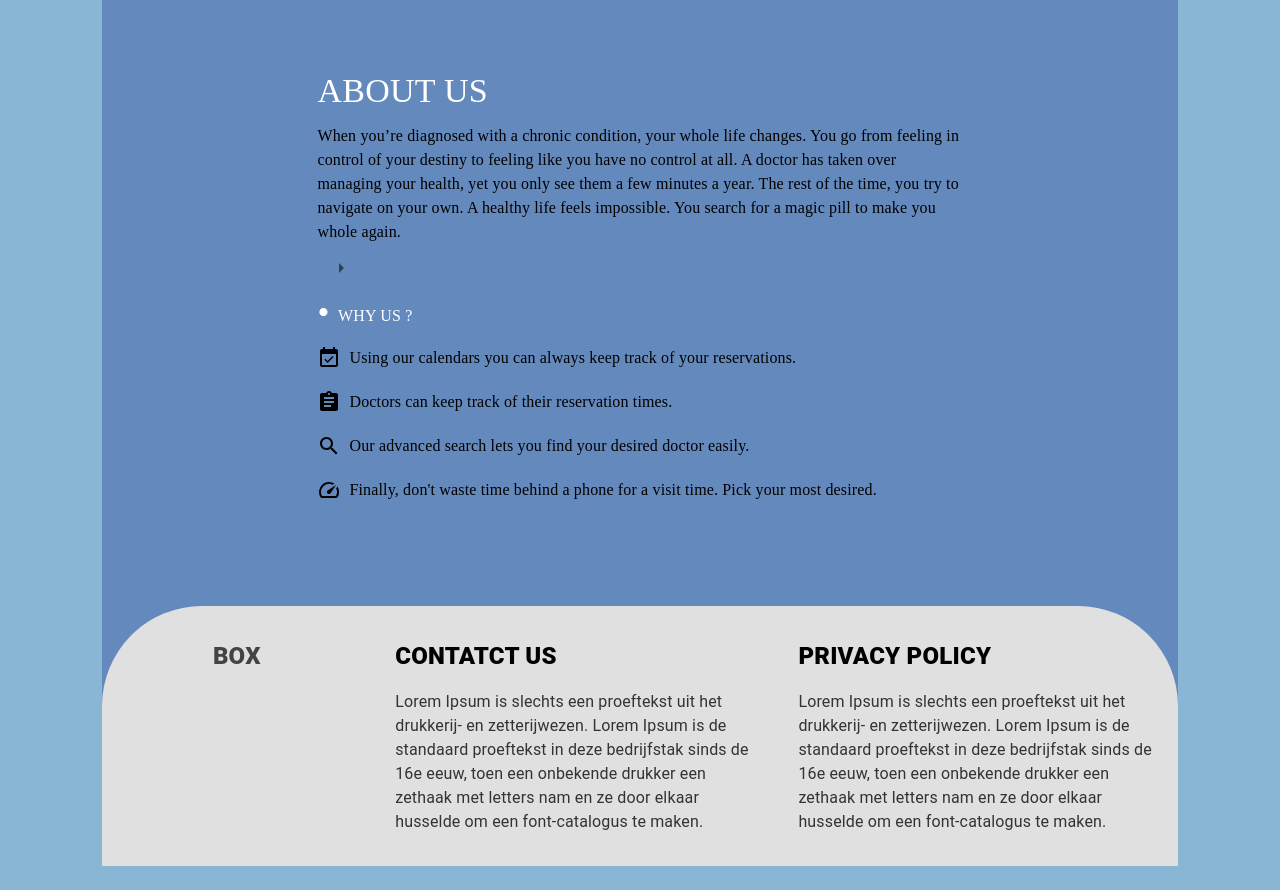
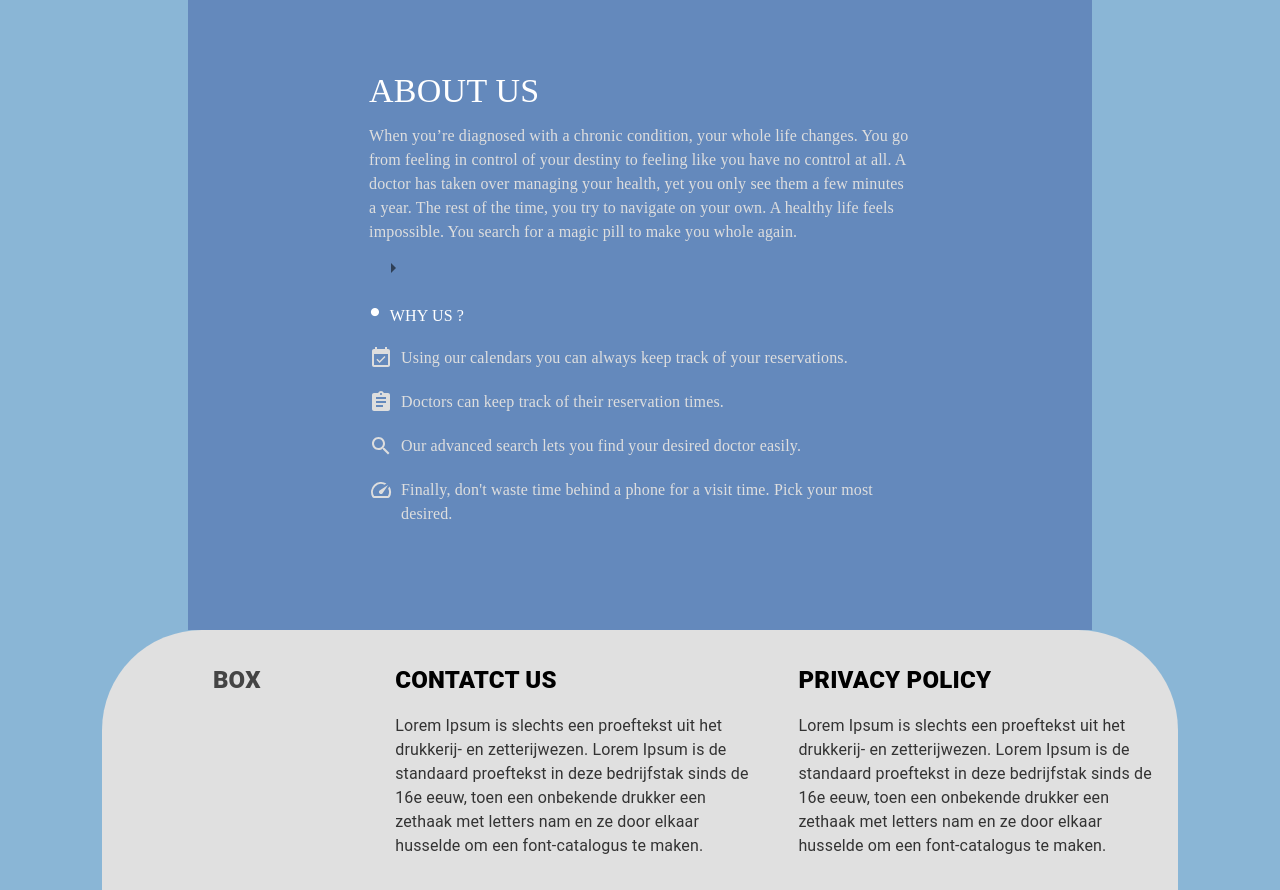
Before and after one commit to Tahlil-992/bugophobia.front-end, a React (Create React App) app: page / in a window 1280 px wide. Shown: the part 640-1530 px from the top of the page. Before the commit the page ends 1506 px from the top, so only its background shows below. Built offline with nearby package versions, Linux system fonts and the light colour scheme.

Commit message:
initial structure for landing page

```diff
--- a/src/views/pages/LandingPage.js
+++ b/src/views/pages/LandingPage.js
@@ -36,7 +36,6 @@ const useStyles = makeStyles((theme) => ({
     },
     footer: {
         display: "flex",
-        marginTop: "5em",
         borderRadius: "100px 100px 0 0",
     },
     Btn: {
@@ -77,7 +76,7 @@ const LandingPage = ({ isdoctor, setIsDoctor }) => {
                     <Typography variant="h6" color="inherit" noWrap>Let's Get Started</Typography>
                 </Toolbar>
             </AppBar>
-            <Grid container style={{backgroundColor: "rgba(16,33,125, 0.3)", width: "84%", margin: "auto"}}>
+            <Grid container style={{width: "84%", margin: "auto"}}>
             <Grid item xs={12} style={{ height:'60%', justifyContent:'center', alignItems:'center' }}>
                 <div className={classes.heroContent} style={{ backgroundColor: '#E0E0E0', display: 'flex', flexDirection: 'row', borderBottomLeftRadius: '100px', borderBottomRightRadius: '100px' }}>
                     <Container>
@@ -123,14 +122,16 @@ const LandingPage = ({ isdoctor, setIsDoctor }) => {
                     </Container>
                 </div>
             </Grid>
-            <Grid item xs={12} style={{ height:'60%', justifyContent:'center', alignItems:'center' }}>
+            <Grid item xs={12} style={{ height:'60%', justifyContent:'center', alignItems:'center', backgroundColor: "rgba(16,33,125, 0.3)", margin: "0 8%" }}>
                 <div
                     className={classes.heroContent}
                     style={{
                         display: 'flex',
                         flexDirection: 'row',
                         marginTop: "5em",
-                        borderRadius: '100px' }}>
+                        marginBottom: "5em",
+                        borderRadius: '100px',
+                        }}>
                     <Grid container>
                         <Grid item xs={12}>
                             <Box width='60%' margin="auto">
@@ -139,7 +140,7 @@ const LandingPage = ({ isdoctor, setIsDoctor }) => {
                                 </Typography>
                             </Box>
                             <Box display="flex" flexDirection="column" width='60%' margin="auto">
-                                <Typography style={{ fontFamily: "cursive" }}>
+                                <Typography style={{ fontFamily: "cursive", color: "#DEDEDE" }}>
                                     When you’re diagnosed with a chronic condition, your whole life changes.
                                     You go from feeling in control of your destiny to feeling like you have no control at all.
                                     A doctor has taken over managing your health, yet you only see them a few minutes a year.
@@ -151,7 +152,7 @@ const LandingPage = ({ isdoctor, setIsDoctor }) => {
                                         <br/>
                                         A better way is possible.
                                     </Typography>
-                                    <Typography style={{ fontFamily: "cursive" }}>
+                                    <Typography style={{ fontFamily: "cursive", color: "#DEDEDE" }}>
                                         Reimagine your health, your limits, and your life.
                                         We are with you during the thousands of hours per year when you’re not at the doctor’s office.
                                         <br/>
@@ -160,7 +161,7 @@ const LandingPage = ({ isdoctor, setIsDoctor }) => {
                                     <Typography style={{ fontFamily: "cursive", color: "white"  }}>
                                         We are all in this together.
                                     </Typography>
-                                    <Typography style={{ fontFamily: "cursive" }}>
+                                    <Typography style={{ fontFamily: "cursive", color: "#DEDEDE" }}>
                                         We give you back your time, your power, and your life.
                                         And when we give back this time and power to millions of people around the world,
                                         we have the potential to solve the problems facing our planet. We can change the future.
@@ -190,51 +191,33 @@ const LandingPage = ({ isdoctor, setIsDoctor }) => {
                             </Box>
                             <Box width='60%' margin="auto">
                                 <Box display="flex">
-                                    <EventAvailableIcon/>
-                                    <Typography style={{ fontFamily: "cursive", marginLeft: "0.5em" }}>
+                                    <EventAvailableIcon style={{color: "#DEDEDE"}}/>
+                                    <Typography style={{ fontFamily: "cursive", marginLeft: "0.5em", color: "#DEDEDE" }}>
                                         Using our calendars you can always keep track of your reservations.
                                     </Typography>
                                 </Box>
                                 <br/>
                                 <Box display="flex">
-                                    <AssignmentIcon/>
-                                    <Typography style={{ fontFamily: "cursive", marginLeft: "0.5em" }}>
+                                    <AssignmentIcon style={{color: "#DEDEDE"}}/>
+                                    <Typography style={{ fontFamily: "cursive", marginLeft: "0.5em", color: "#DEDEDE" }}>
                                         Doctors can keep track of their reservation times.
                                     </Typography>
                                 </Box>
                                 <br/>
-                                <Box display="flex">
+                                <Box display="flex" style={{color: "#DEDEDE"}}>
                                     <SearchIcon/>
-                                    <Typography style={{ fontFamily: "cursive", marginLeft: "0.5em" }}>
+                                    <Typography style={{ fontFamily: "cursive", marginLeft: "0.5em", color: "#DEDEDE" }}>
                                         Our advanced search lets you find your desired doctor easily.
                                     </Typography>
                                 </Box>
                                 <br/>
-                                <Box display="flex">
+                                <Box display="flex" style={{color: "#DEDEDE"}}>
                                     <SpeedIcon/>
-                                    <Typography style={{ fontFamily: "cursive", marginLeft: "0.5em" }}>
+                                    <Typography style={{ fontFamily: "cursive", marginLeft: "0.5em", color: "#DEDEDE" }}>
                                         Finally, don't waste time behind a phone for a visit time. Pick your most desired.
                                     </Typography>
                                 </Box>
                             </Box>
-                                {/* <Box display="flex" justifyContent="center">
-                                    <SpeedIcon style={{margin: "0 0.5em"}}/>
-                                    <Typography align="center" style={{margin: "0 0.5em"}}>
-                                        Fast
-                                    </Typography>
-                                </Box>
-                                <Box display="flex" justifyContent="center">
-                                    <SpeedIcon style={{margin: "0 0.5em"}}/>
-                                    <Typography align="center" style={{margin: "0 0.5em"}}>
-                                        Secure
-                                    </Typography>
-                                </Box>
-                                <Box display="flex" justifyContent="center">
-                                    <SpeedIcon style={{margin: "0 0.5em"}}/>
-                                    <Typography align="center" style={{margin: "0 0.5em"}}>
-                                        Professional
-                                    </Typography>
-                                </Box> */}
                         </Grid>
                     </Grid>
                 </div>
```
